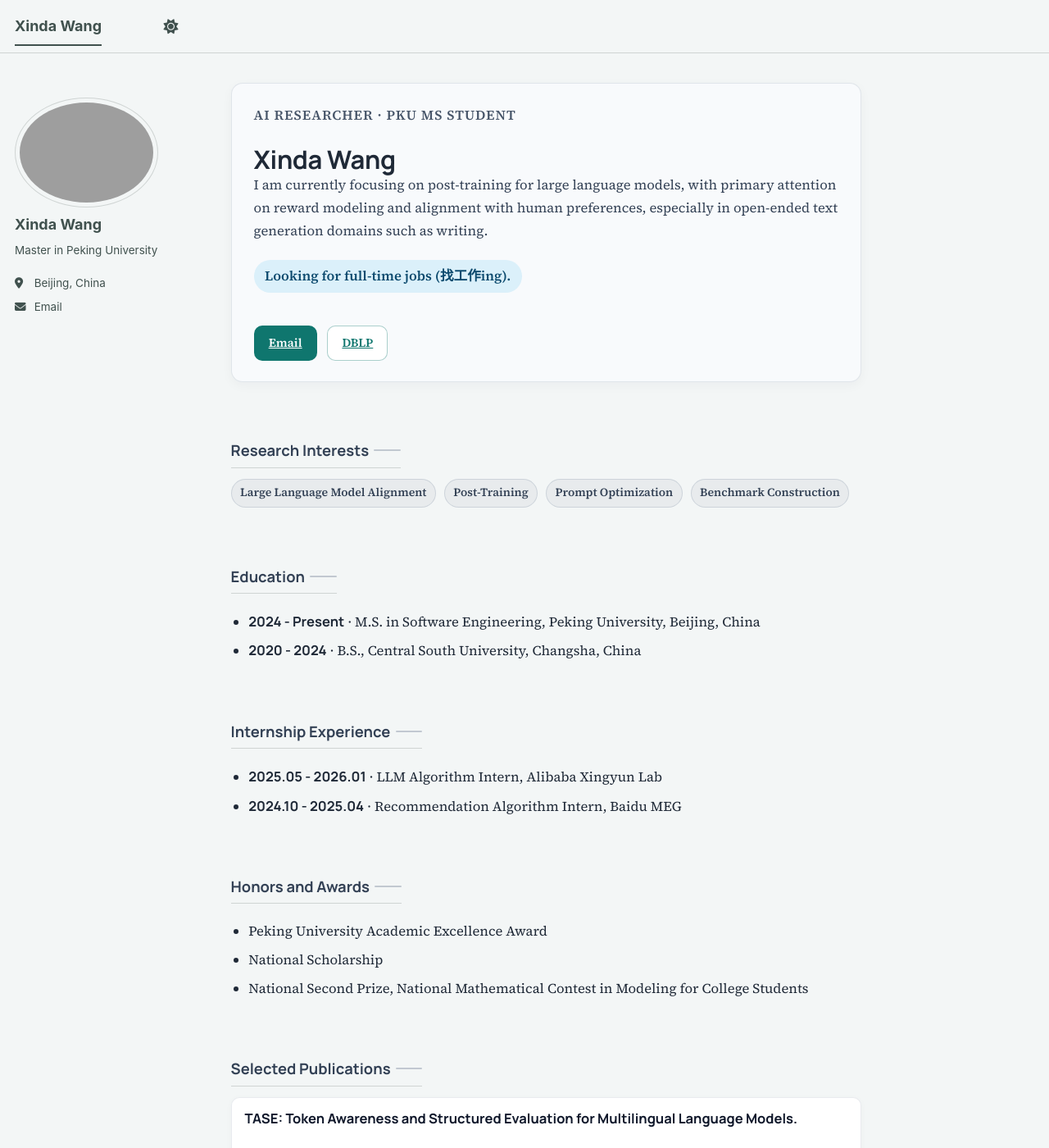
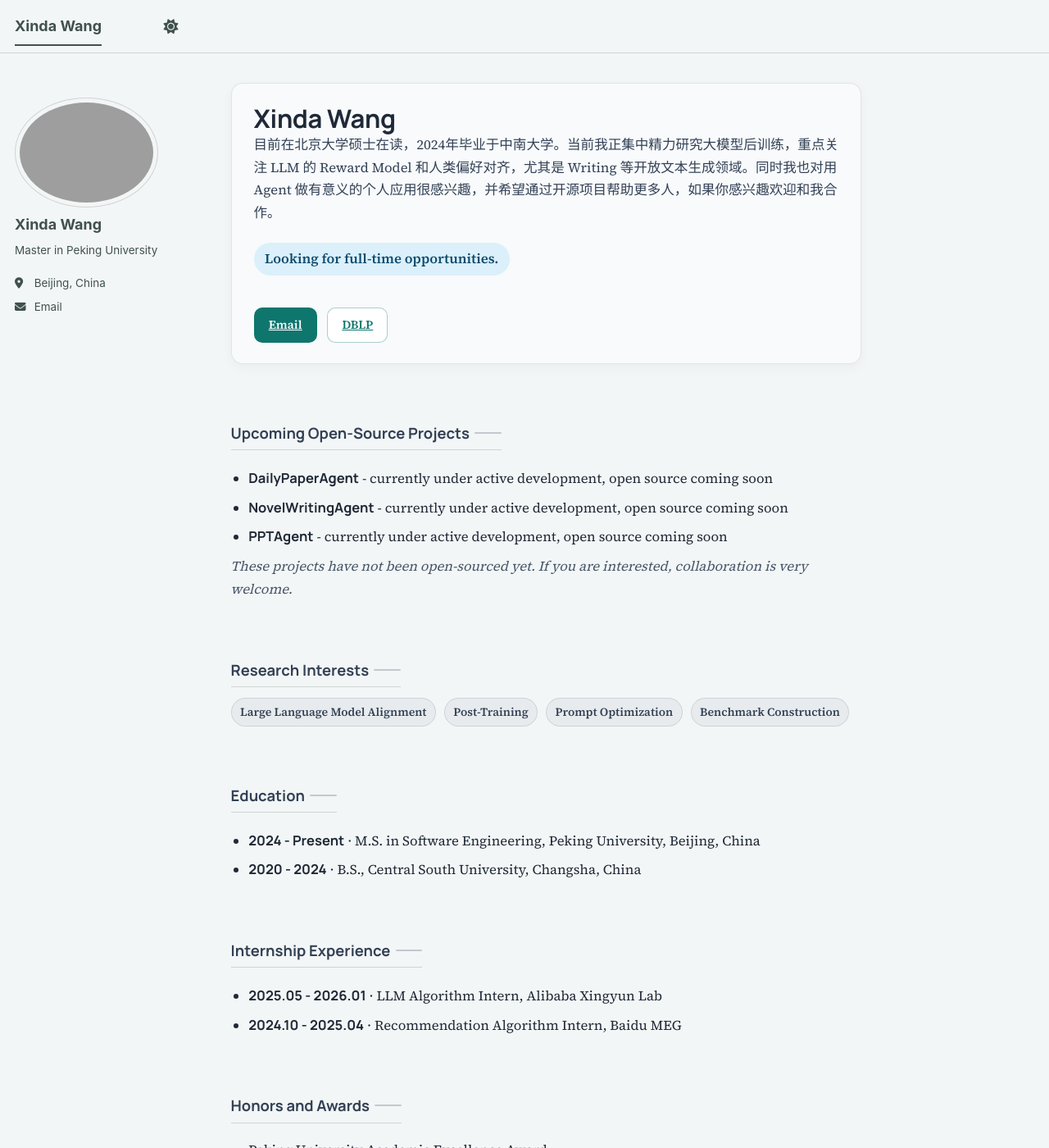
Before and after one commit to xindaaW/xindaaW.github.io, a Jekyll site: the page built from _pages/about.md, in a window 1280 px wide and 1400 px high. Shown: the whole window at 82% size. Built offline with Jekyll 4.4.1, drawn with Linux system fonts in a browser that asks for light colours; a script bundle is joined from its source files by our own code; library files that are not in the unit come from our copies; some of the changed text lies outside the part shown.

Commit message:
update intro, move agent projects, and anonymize publication status

```diff
--- a/_pages/about.md
+++ b/_pages/about.md
@@ -8,16 +8,27 @@
 ---
 
 <section class="home-hero">
-  <p class="home-hero__eyebrow">AI Researcher · PKU MS Student</p>
   <h1 class="home-hero__title">Xinda Wang</h1>
   <p class="home-hero__desc">
-    I am currently focusing on post-training for large language models, with primary attention on reward modeling and alignment with human preferences, especially in open-ended text generation domains such as writing.
+    目前在北京大学硕士在读，2024年毕业于中南大学。当前我正集中精力研究大模型后训练，重点关注 LLM 的 Reward Model 和人类偏好对齐，尤其是 Writing 等开放文本生成领域。同时我也对用 Agent 做有意义的个人应用很感兴趣，并希望通过开源项目帮助更多人，如果你感兴趣欢迎和我合作。
   </p>
-  <p class="home-hero__status">Looking for full-time jobs (找工作ing).</p>
+  <p class="home-hero__status">Looking for full-time opportunities.</p>
   <div class="home-hero__actions">
     <a class="home-btn" href="mailto:wangxindaw@126.com">Email</a>
     <a class="home-btn home-btn--ghost" href="https://dblp.org/pid/402/0306.html" target="_blank" rel="noopener">DBLP</a>
   </div>
+</section>
+
+<section class="home-section">
+  <h2>Upcoming Open-Source Projects</h2>
+  <ul class="home-list">
+    <li><strong>DailyPaperAgent</strong> - currently under active development, open source coming soon</li>
+    <li><strong>NovelWritingAgent</strong> - currently under active development, open source coming soon</li>
+    <li><strong>PPTAgent</strong> - currently under active development, open source coming soon</li>
+  </ul>
+  <p class="home-note">
+    These projects have not been open-sourced yet. If you are interested, collaboration is very welcome.
+  </p>
 </section>
 
 <section class="home-section">
@@ -60,27 +71,27 @@
   <ul class="pub-cards">
     <li class="pub-card">
       <p class="pub-card__title">TASE: Token Awareness and Structured Evaluation for Multilingual Language Models.</p>
-      <p class="pub-card__meta">AAAI 2026 · Equal contribution</p>
+      <p class="pub-card__meta">Under Review</p>
       <p class="pub-card__authors">Chenzhuo Zhao*, <strong>Xinda Wang*</strong>, Yue Huang, Junting Lu, Ziqian Liu</p>
     </li>
     <li class="pub-card">
       <p class="pub-card__title">EvolvR: Self-Evolving Pairwise Reasoning for Story Evaluation to Enhance Generation.</p>
-      <p class="pub-card__meta"><a href="https://arxiv.org/abs/2508.06046" target="_blank" rel="noopener">arXiv:2508.06046</a> (2025)</p>
+      <p class="pub-card__meta">Under Review</p>
       <p class="pub-card__authors"><strong>Xinda Wang</strong>, Zhengxu Hou, Yangshijie Zhang, Bingren Yan, Zhibo Yang, Xingsheng Zhang, Luxi Xing, Qiang Zhou, Chen Zhang</p>
     </li>
     <li class="pub-card">
       <p class="pub-card__title">Style Attack Disguise: When Fonts Become a Camouflage for Adversarial Intent.</p>
-      <p class="pub-card__meta">ICASSP 2026 · Equal contribution</p>
+      <p class="pub-card__meta">Under Review</p>
       <p class="pub-card__authors">Yangshijie Zhang*, <strong>Xinda Wang*</strong>, Jialin Liu, Wenqiang Wang, Zhicong Ma, Xingxing Jia</p>
     </li>
     <li class="pub-card">
       <p class="pub-card__title">PMPO: Probabilistic Metric Prompt Optimization for Small and Large Language Models.</p>
-      <p class="pub-card__meta">EMNLP 2025</p>
+      <p class="pub-card__meta">Under Review</p>
       <p class="pub-card__authors">Chenzhuo Zhao, Ziqian Liu, <strong>Xinda Wang</strong>, Junting Lu, Chaoyi Ruan</p>
     </li>
     <li class="pub-card">
       <p class="pub-card__title">Recoverable Facial Identity Protection via Adaptive Makeup Transfer Adversarial Attacks.</p>
-      <p class="pub-card__meta">AAAI 2025 (Oral)</p>
+      <p class="pub-card__meta">Under Review</p>
       <p class="pub-card__authors">Xiyao Liu, Junxing Ma, <strong>Xinda Wang</strong>, Qianyu Lin, Jian Zhang, Gerald Schaefer, Cagatay Turkay, Hui Fang</p>
     </li>
   </ul>
@@ -89,28 +100,13 @@
 <section class="home-section">
   <h2>Under Review</h2>
   <ul class="home-list">
-    <li><strong>Triviality Corrected Endogenous Reward.</strong> <em>ACL under review</em></li>
-    <li><strong>DisRec: Disease Diagnosis as Recommendation.</strong> <em>IJCAI under review</em></li>
-    <li><strong>Gradient-Guided Multi-Judge Prompt Optimization.</strong> <em>ACL under review</em></li>
-    <li><strong>Rank4SID: A Three-Stage Progressive Ranking Framework for Universal Synthetic Image Detection.</strong> <em>ACM MM under review</em></li>
+    <li><strong>Triviality Corrected Endogenous Reward.</strong> <em>Under review</em></li>
+    <li><strong>DisRec: Disease Diagnosis as Recommendation.</strong> <em>Under review</em></li>
+    <li><strong>Gradient-Guided Multi-Judge Prompt Optimization.</strong> <em>Under review</em></li>
+    <li><strong>Rank4SID: A Three-Stage Progressive Ranking Framework for Universal Synthetic Image Detection.</strong> <em>Under review</em></li>
     <li><strong>Process Rewarding via Solution-Space Alignment.</strong> <em>Under review</em></li>
-    <li><strong>ARPO: Answer-Refined Policy Optimization for Learning from Hard Instances in Group-Relative RLVR.</strong> <em>ACL Rolling Review - March 2026 under review</em></li>
+    <li><strong>ARPO: Answer-Refined Policy Optimization for Learning from Hard Instances in Group-Relative RLVR.</strong> <em>Under review</em></li>
   </ul>
-  <p class="home-note">
-    I also have 3 ACL, 1 CVPR, and 1 IJCAI papers currently under review and not yet on arXiv.
-  </p>
-</section>
-
-<section class="home-section">
-  <h2>Upcoming Open-Source Projects</h2>
-  <ul class="home-list">
-    <li><strong>DailyPaperAgent</strong> - currently under active development, open source coming soon</li>
-    <li><strong>NovelWritingAgent</strong> - currently under active development, open source coming soon</li>
-    <li><strong>PPTAgent</strong> - currently under active development, open source coming soon</li>
-  </ul>
-  <p class="home-note">
-    These projects have not been open-sourced yet. If you are interested, collaboration is very welcome.
-  </p>
 </section>
 
 <section class="home-section home-contact">
```
